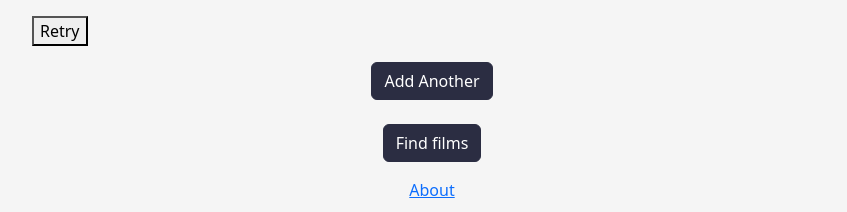
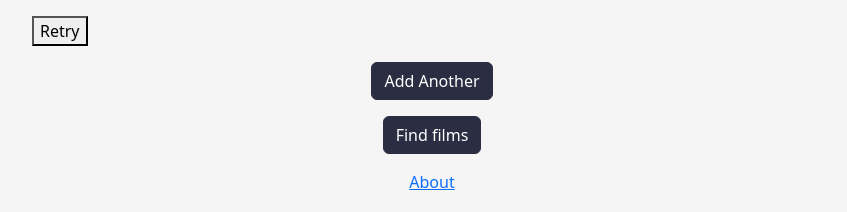
Before and after one commit to chrisRduckworth/find-that-film, a React (Vite) app: page / in a window 1280 px wide. Shown: the part 230-442 px from the top of the page, without its empty margins (208-1055 px from the left). Built offline with nearby package versions, Linux system fonts and the light colour scheme; no server answers.

Commit message:
fix margin on find films buttons

```diff
--- a/src/FindFilms.jsx
+++ b/src/FindFilms.jsx
@@ -95,7 +95,7 @@ function FindFilms() {
               <button onClick={findMatches}>Retry</button>
             </>
           )}
-          <Stack className="align-items-center findFilmsButtons" gap={4}>
+          <Stack className="align-items-center findFilmsButtons" gap={3}>
             <Button onClick={addAnother}>Add Another</Button>
             <Button onClick={findMatches}>Find films</Button>
           </Stack>
```
